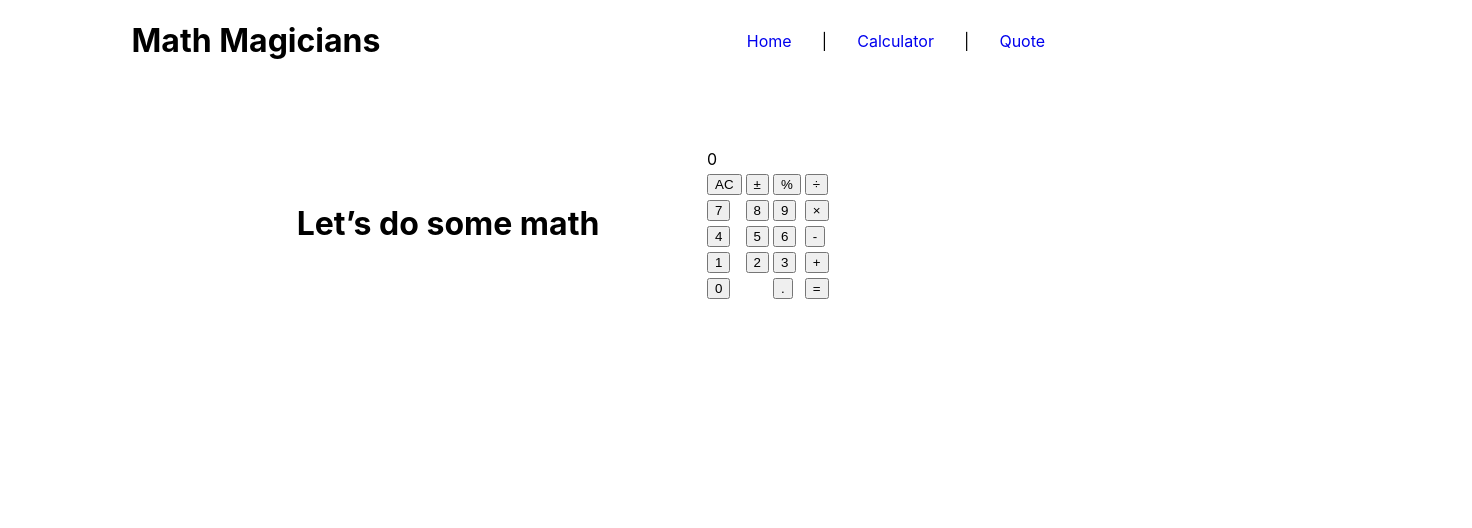
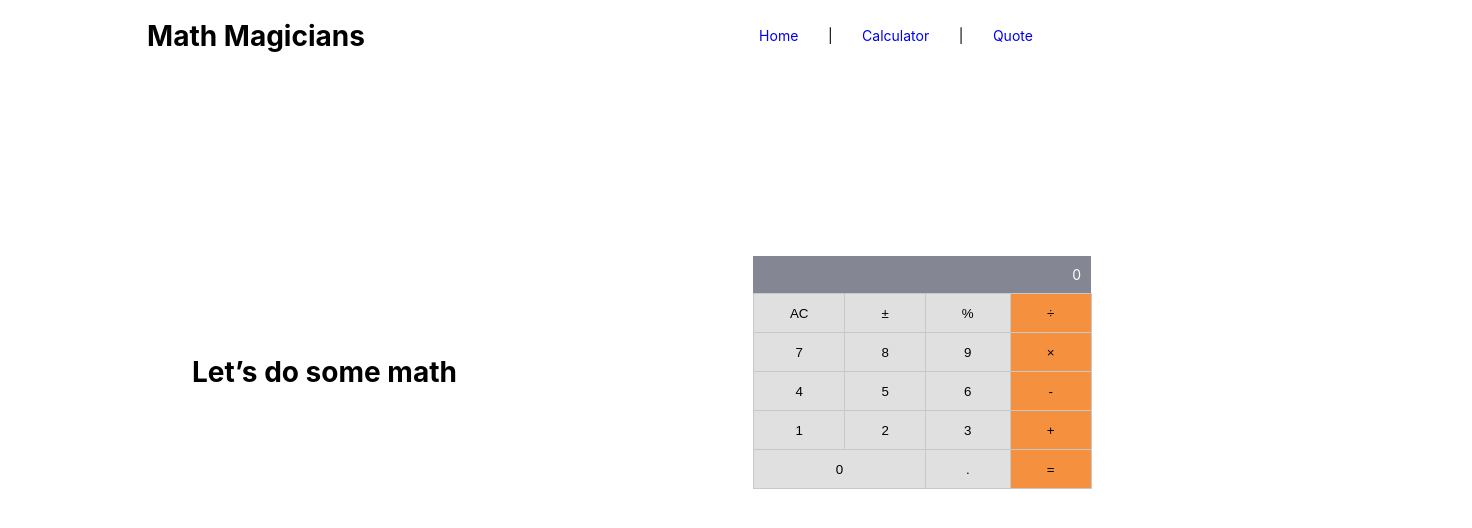
Before and after one commit to benjp009/Math-Magicians-2022, a React (Create React App) app: page /calculator in a window 1280 px wide. Shown: the top 528 px of the page, 1472 px wide, since content can reach past the window. Built offline with nearby package versions, Linux system fonts and the light colour scheme.

Commit message:
Finish Design changes

```diff
--- a/src/App.css
+++ b/src/App.css
@@ -36,7 +36,7 @@ button {
   background-color: #e0e0e0;
   border: 1px solid #c8c8c8;
   text-align: center;
-  padding: 5px;
+  padding: 10px 30px;
 }
 
 .number:hover {
@@ -47,7 +47,7 @@ button {
   background-color: #f5913e;
   border: 1px solid #c8c8c8;
   text-align: center;
-  padding: 5px;
+  padding: 10px 30px;
 }
 
 .calcSign:hover {
--- a/src/components/Calculator.js
+++ b/src/components/Calculator.js
@@ -1,5 +1,6 @@
 import React, { useState } from 'react';
 import calculate from '../logic/calculate';
+import '../App.css';
 
 const Calculator = () => {
   const [state, NewState] = useState({});
--- a/src/components/CalculatorPage.module.css
+++ b/src/components/CalculatorPage.module.css
@@ -4,13 +4,11 @@
 }
 
 .title {
-  min-width: 40vw;
   align-self: center;
   text-align: center;
 }
 
 .calculator {
-  min-width: 60vw;
   align-self: center;
-
+  width: 60vh;
 }
--- a/src/components/Quote.module.css
+++ b/src/components/Quote.module.css
@@ -1,3 +1,6 @@
 .background {
-  background-color: yellow;
+  padding: 20vh 30vw 8vh 30vw;
+  text-align: center;
+  font-style: oblique;
+  font-size: 24px;
 }
```
